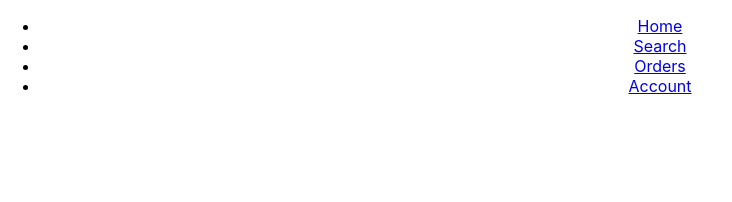
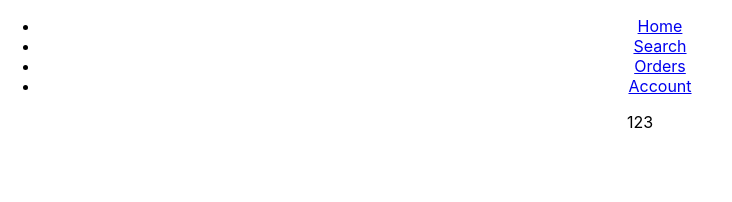
Before and after one commit to TrellixVulnTeam/StayAwayPHP_46WS, a React (Create React App) app in the folder hackathon1/: page /confirmation in a window 1280 px wide. Shown: the top 202 px of the page, without its empty margins (0-732 px from the left). Built offline with nearby package versions, Linux system fonts and the light colour scheme.

Commit message:
creation nouvelle branche

```diff
--- a/hackathon1/src/App.js
+++ b/hackathon1/src/App.js
@@ -9,6 +9,7 @@ import Rechercher from './components/Rechercher';
 import Commandes from './components/Commandes';
 import Compte from './components/Compte';
 import Accueil from './components/Accueil';
+import Confirmation from './components/Confirmation';
 
 function App() {
   return (
@@ -20,6 +21,7 @@ function App() {
           <Route exact path= "/rechercher" component={Rechercher}/>
           <Route exact path= "/commandes" component={Commandes}/>
           <Route exact path= "/compte" component={Compte}/>
+          <Route exact path="/confirmation" component={Confirmation} />
         </Switch>
       </Router>
     </div>
--- /dev/null
+++ b/hackathon1/src/components/Confirmation.js
@@ -0,0 +1,11 @@
+import React from 'react'
+
+const Confirmation = () => {
+    return(
+        <div>
+            123
+        </div>
+    )
+}
+
+export default Confirmation;
```
